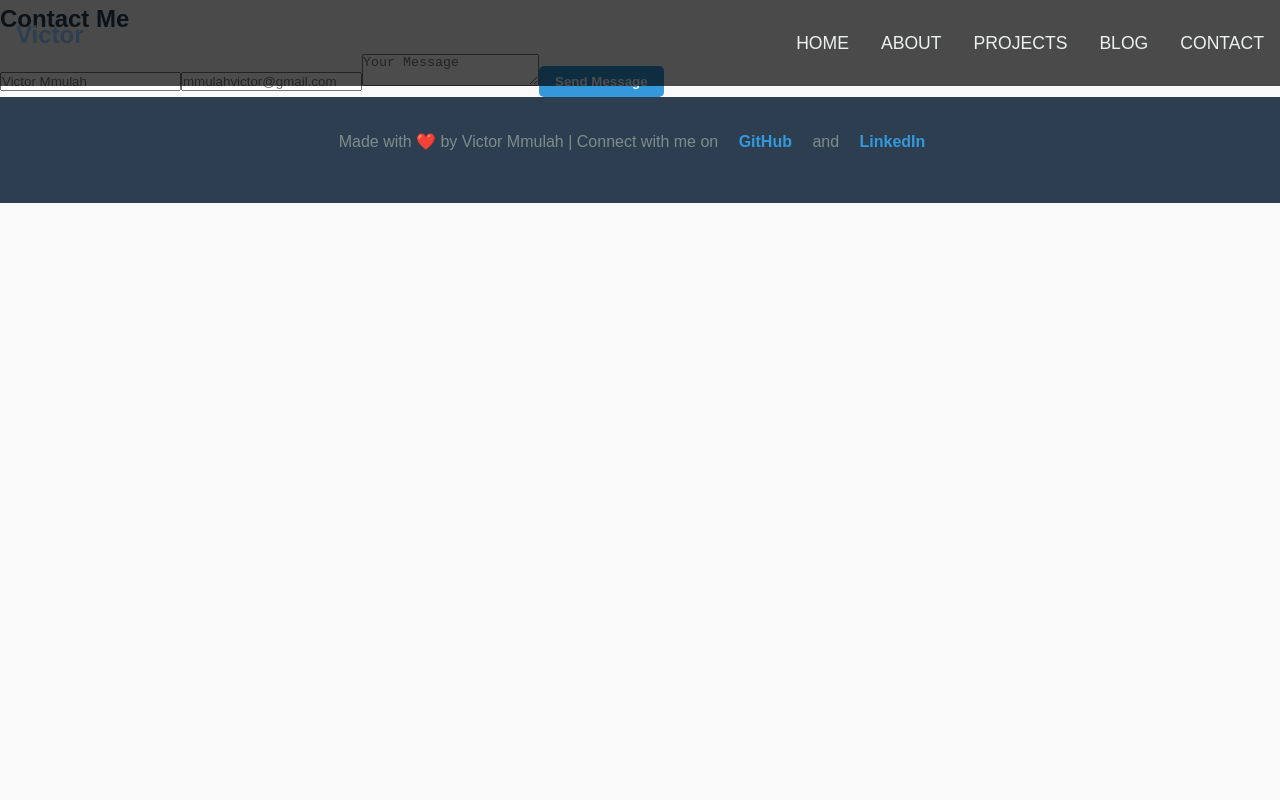
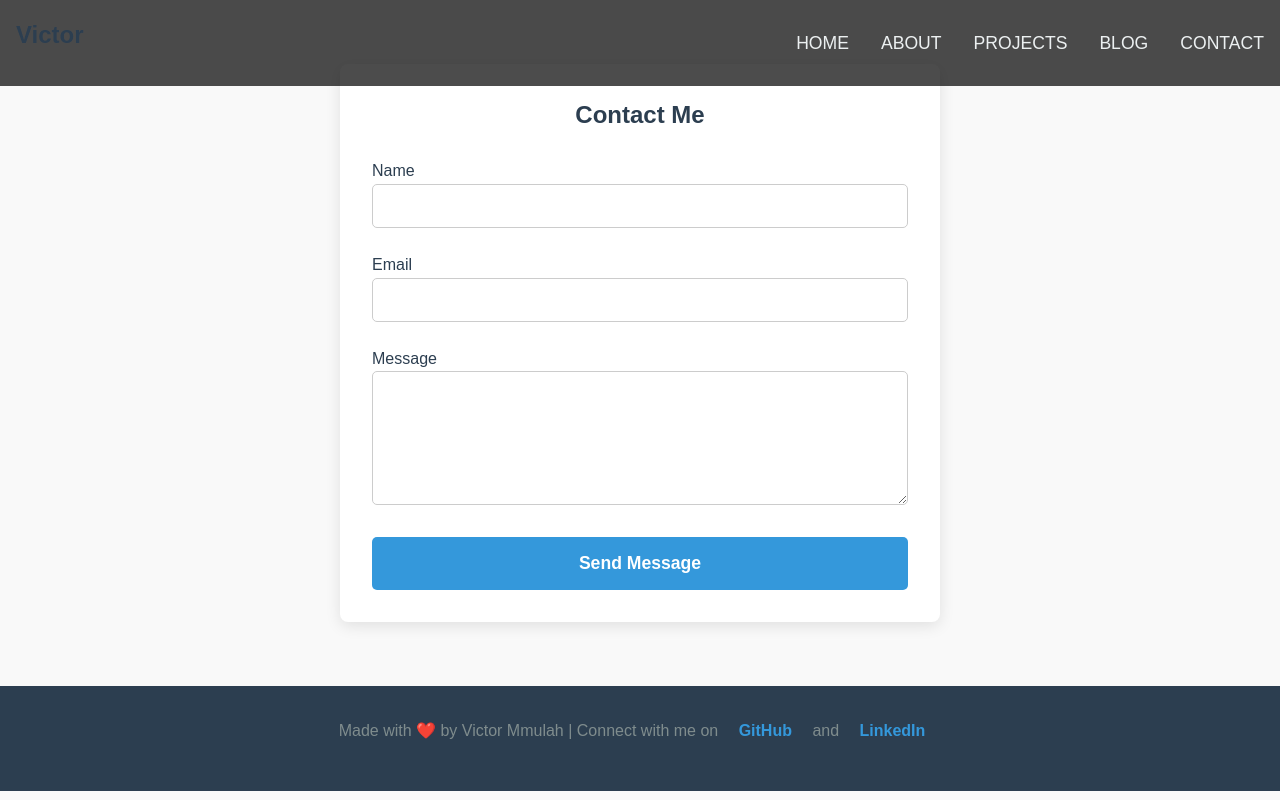
Before and after one commit to mmulahvictor/victor-portfolio, a React (Create React App) app: page /contact in a window 1280 px wide. Built offline with nearby package versions, Linux system fonts and the light colour scheme.

Commit message:
Style the contact page

```diff
--- a/src/pages/ContactPage.js
+++ b/src/pages/ContactPage.js
@@ -1,17 +1,93 @@
 // src/pages/ContactPage.js
-import React from 'react';
+import React, { useState } from 'react';
+import styled from 'styled-components';
+import { motion } from 'framer-motion';
+
+const ContactSection = styled.section`
+  padding: 4rem 2rem;
+  background-color: #f9f9f9;
+`;
+
+const ContactForm = styled(motion.form)`
+  max-width: 600px;
+  margin: 0 auto;
+  background-color: white;
+  padding: 2rem;
+  border-radius: 8px;
+  box-shadow: 0 4px 15px rgba(0, 0, 0, 0.1);
+
+  h2 {
+    margin-bottom: 1.5rem;
+    text-align: center;
+  }
+
+  label {
+    font-size: 1rem;
+    color: #2c3e50;
+  }
+
+  input, textarea {
+    width: 100%;
+    padding: 0.75rem;
+    margin-bottom: 1.5rem;
+    border: 1px solid #ccc;
+    border-radius: 5px;
+    font-size: 1rem;
+    color: #2c3e50;
+
+    &:focus {
+      border-color: #3498db;
+      outline: none;
+    }
+  }
+
+  button {
+    width: 100%;
+    background-color: #3498db;
+    padding: 1rem;
+    border: none;
+    border-radius: 5px;
+    font-size: 1.1rem;
+    color: white;
+    cursor: pointer;
+    transition: background-color 0.3s ease;
+
+    &:hover {
+      background-color: #2980b9;
+    }
+  }
+`;
+
+const contactVariants = {
+  hidden: { opacity: 0, y: 50 },
+  visible: { opacity: 1, y: 0, transition: { duration: 0.75 } },
+};
 
 const ContactPage = () => {
+  const [formData, setFormData] = useState({ name: '', email: '', message: '' });
+
+  const handleChange = (e) => setFormData({ ...formData, [e.target.name]: e.target.value });
+  const handleSubmit = (e) => {
+    e.preventDefault();
+    console.log(formData); // Send form data to the backend or email service
+  };
+
   return (
-    <section>
-      <h2>Contact Me</h2>
-      <form>
-        <input type="text" placeholder="Victor Mmulah" />
-        <input type="email" placeholder="mmulahvictor@gmail.com" />
-        <textarea placeholder="Your Message"></textarea>
+    <ContactSection>
+      <ContactForm variants={contactVariants} initial="hidden" animate="visible" onSubmit={handleSubmit}>
+        <h2>Contact Me</h2>
+        <label htmlFor="name">Name</label>
+        <input type="text" name="name" value={formData.name} onChange={handleChange} required />
+
+        <label htmlFor="email">Email</label>
+        <input type="email" name="email" value={formData.email} onChange={handleChange} required />
+
+        <label htmlFor="message">Message</label>
+        <textarea name="message" rows="6" value={formData.message} onChange={handleChange} required></textarea>
+
         <button type="submit">Send Message</button>
-      </form>
-    </section>
+      </ContactForm>
+    </ContactSection>
   );
 };
 
```
